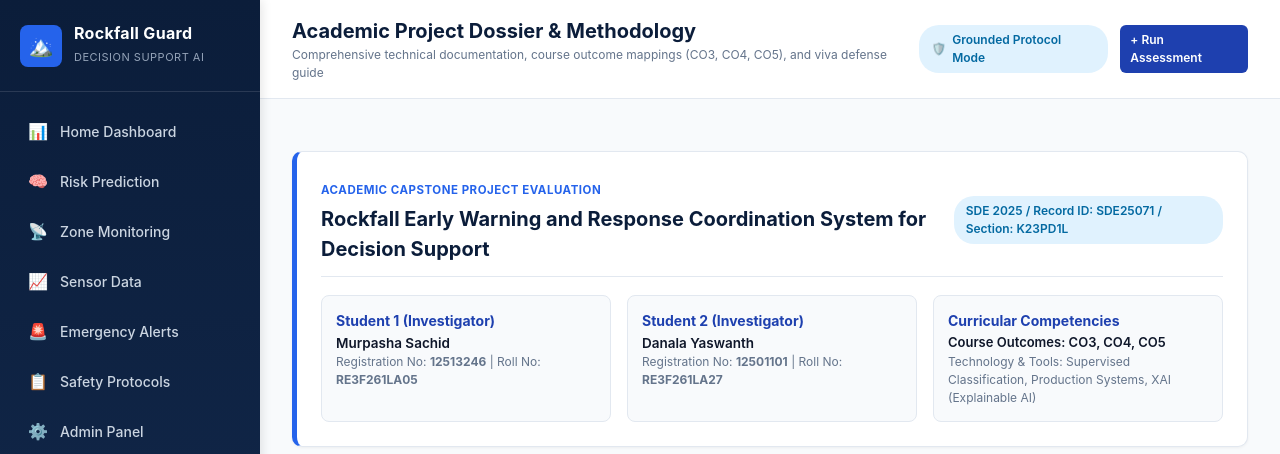
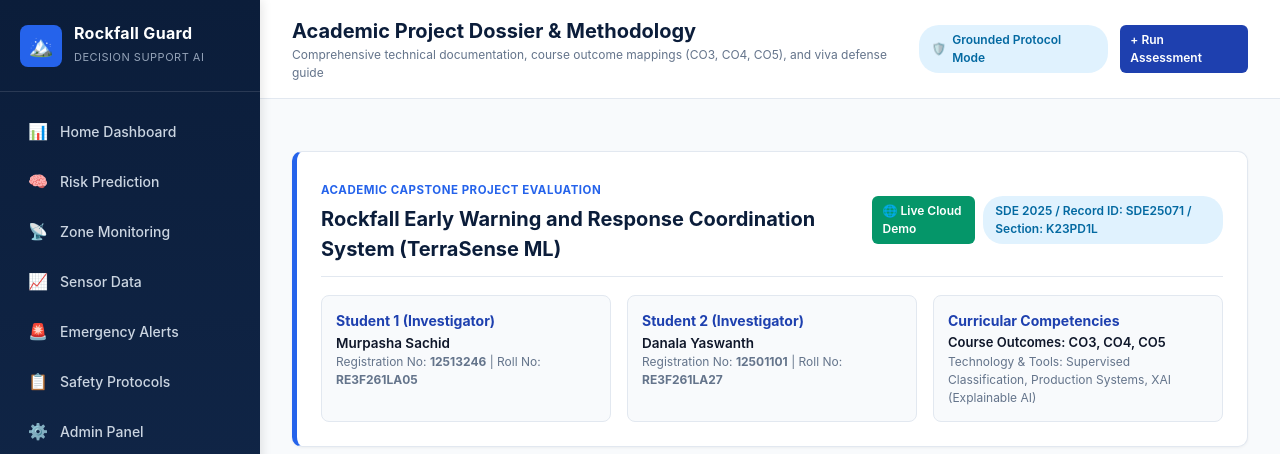
Before and after one commit to ShahidNurpasha/TerraSense-ML-Rockfall-Detection, a Flask app: page /about in a window 1280 px wide. Shown: the top 454 px of the page. Run offline with Flask 3, Linux system fonts and the light colour scheme.

Commit message:
Add live Render deployment URL to README and About page

```diff
--- a/templates/about.html
+++ b/templates/about.html
@@ -10,9 +10,14 @@
     <div class="card-header-flex">
         <div>
             <span style="font-size: 11.5px; font-weight: 700; color: #2563eb; text-transform: uppercase; letter-spacing: 0.5px;">Academic Capstone Project Evaluation</span>
-            <h2 style="font-size: 20px; color: #0b1d3a; margin-top: 4px;">Rockfall Early Warning and Response Coordination System for Decision Support</h2>
+            <h2 style="font-size: 20px; color: #0b1d3a; margin-top: 4px;">Rockfall Early Warning and Response Coordination System (TerraSense ML)</h2>
         </div>
-        <span class="system-badge">SDE 2025 / Record ID: SDE25071 / Section: K23PD1L</span>
+        <div style="display: flex; gap: 8px; align-items: center;">
+            <a href="https://terrasense-ml-rockfall-detection.onrender.com/" target="_blank" class="btn btn-primary btn-sm" style="font-size: 12px; background: #059669; border-color: #059669;">
+                🌐 Live Cloud Demo
+            </a>
+            <span class="system-badge">SDE 2025 / Record ID: SDE25071 / Section: K23PD1L</span>
+        </div>
     </div>
 
     <div style="display: grid; grid-template-columns: repeat(auto-fit, minmax(280px, 1fr)); gap: 16px; margin-top: 14px;">
```
Also changed, not shown: README.md.
